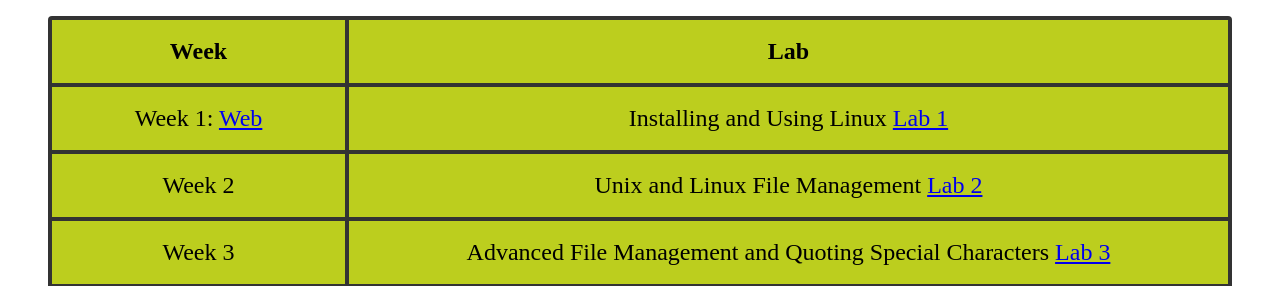
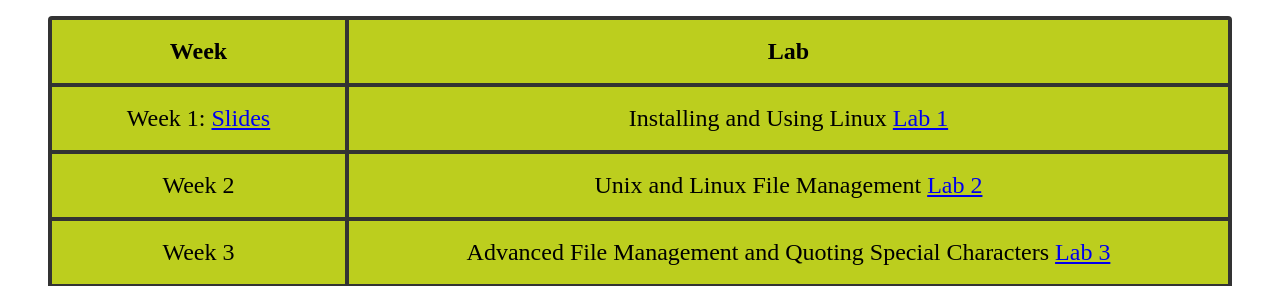
Before and after one commit to jmcarman/lin1.github.io, a Jekyll site: the page built from index.md, in a window 1280 px wide and 1227 px high. Shown: the part 154-440 px from the top of the window. Built offline with Jekyll 4.4.1, drawn with Linux system fonts in a browser that asks for light colours.

Commit message:
Index: changed web to slides.

```diff
--- a/index.md
+++ b/index.md
@@ -7,7 +7,7 @@ description: Course schedule
 
 | Week | Lab |
 |:----|:-------------|
-| Week 1: [Web](https://docs.google.com/presentation/d/e/2PACX-1vSBPhhAhygt6YdYo3YuKagCqdANHdRYrdjQiLfTheGnHHUR56DhP1w0ieiZn4p6BhpBL3ubnlHyTUQZ/pub?start=false&loop=false&delayms=3000) | Installing and Using Linux [Lab 1](./lab1.md) |
+| Week 1: [Slides](https://docs.google.com/presentation/d/e/2PACX-1vSBPhhAhygt6YdYo3YuKagCqdANHdRYrdjQiLfTheGnHHUR56DhP1w0ieiZn4p6BhpBL3ubnlHyTUQZ/pub?start=false&loop=false&delayms=3000) | Installing and Using Linux [Lab 1](./lab1.md) |
 | Week 2 | Unix and Linux File Management [Lab 2](./lab2.md) |
 | Week 3 | Advanced File Management and Quoting Special Characters [Lab 3](./lab3.md) |
 | Week 4 | Redirection [Lab 4](./lab4.md) |
```
